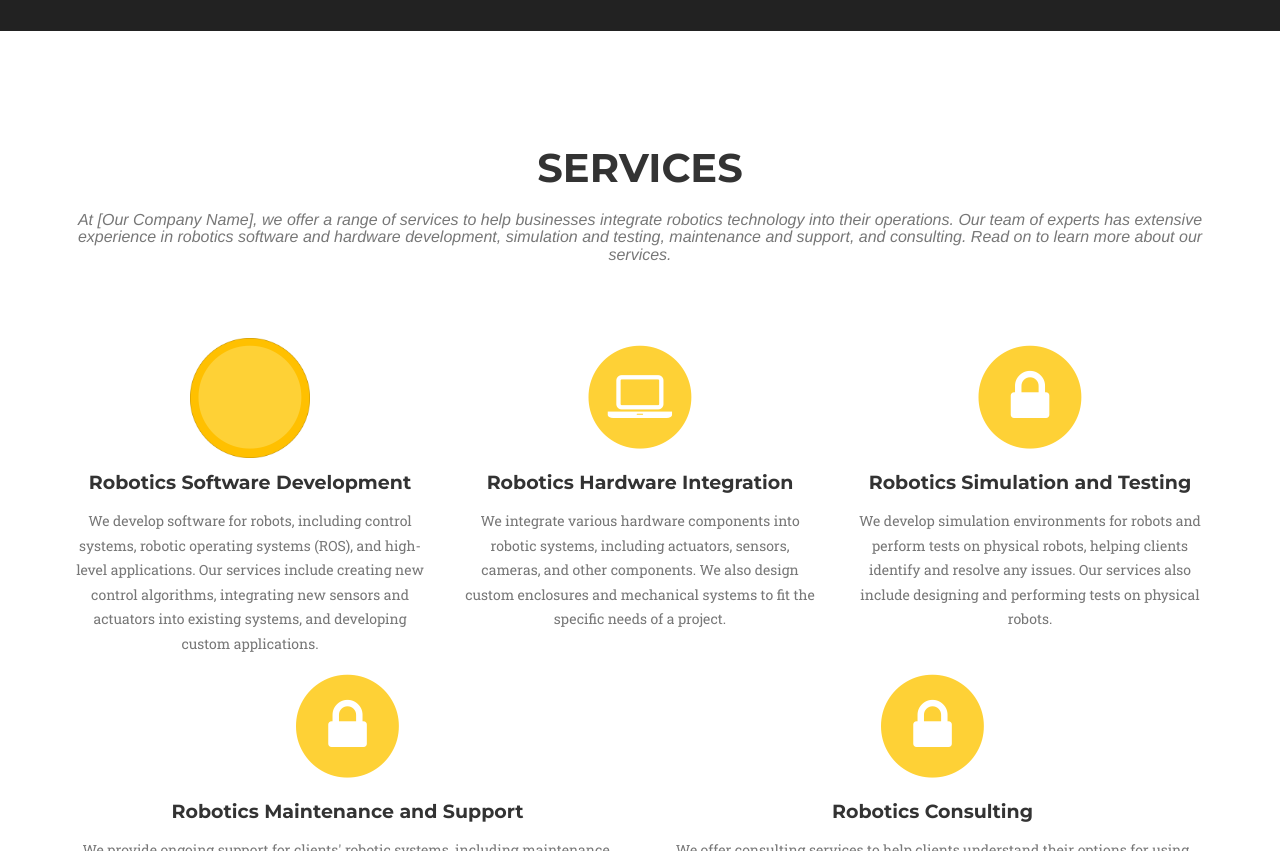
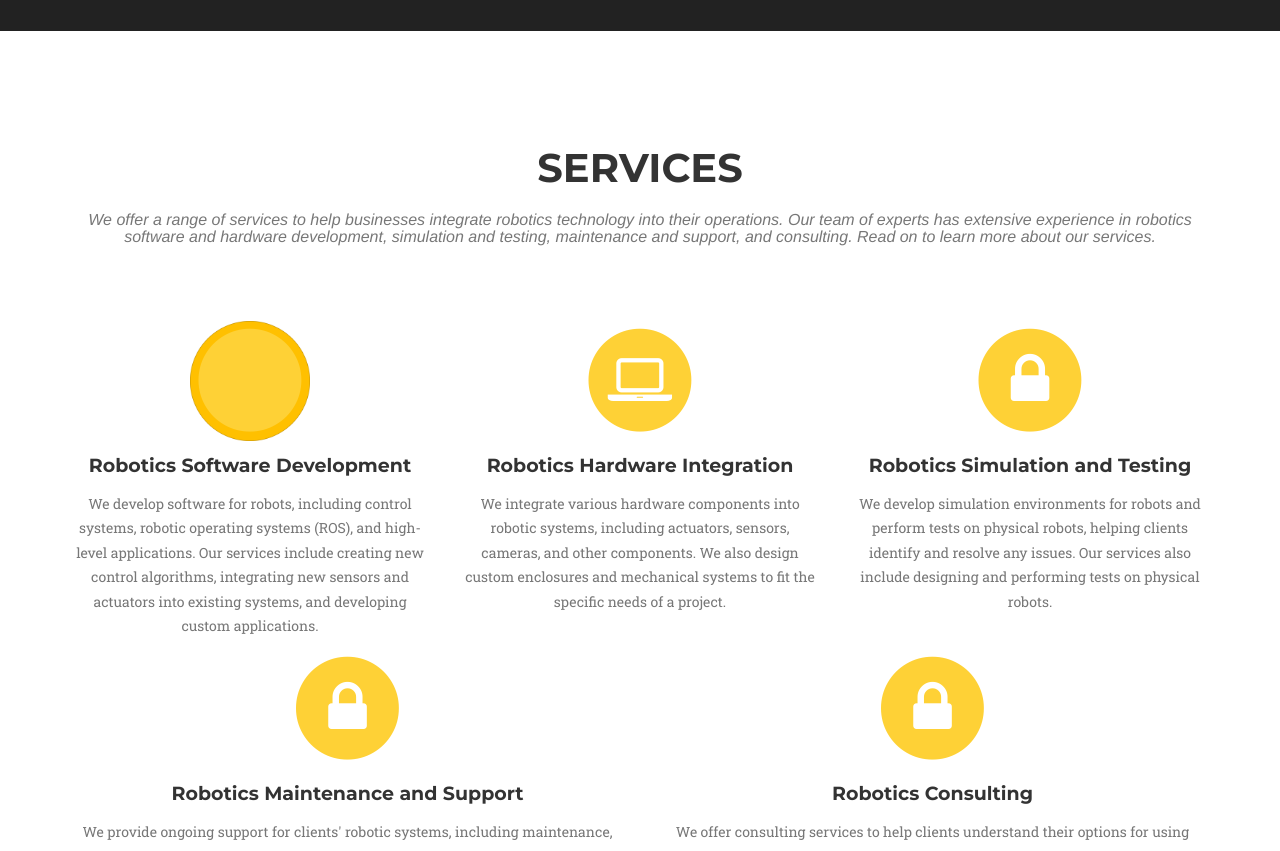
Before and after one commit to Mlahoud/Mlahoud.github.io, a Jekyll site: the page built from index.html, in a window 1280 px wide and 900 px high, scrolled down 613 px, cut to the strip 49-900 px from the top of the window. Built offline with Jekyll 4.4.1, drawn with Linux system fonts in a browser that asks for light colours; some web fonts are replaced.

Commit message:
Update services.html

```diff
--- a/_includes/services.html
+++ b/_includes/services.html
@@ -4,7 +4,8 @@
             <div class="row">
                 <div class="col-lg-12 text-center">
                     <h2 class="section-heading">Services</h2>
-                    <h3 class="section-subheading text-muted">At [Our Company Name], we offer a range of services to help businesses integrate robotics technology into their operations. Our team of experts has extensive experience in robotics software and hardware development, simulation and testing, maintenance and support, and consulting. Read on to learn more about our services.</h3>
+                    <!-- At [Our Company Name], -->
+                    <h3 class="section-subheading text-muted"> We offer a range of services to help businesses integrate robotics technology into their operations. Our team of experts has extensive experience in robotics software and hardware development, simulation and testing, maintenance and support, and consulting. Read on to learn more about our services.</h3>
                 </div>
             </div>
             <div class="row text-center">
```
